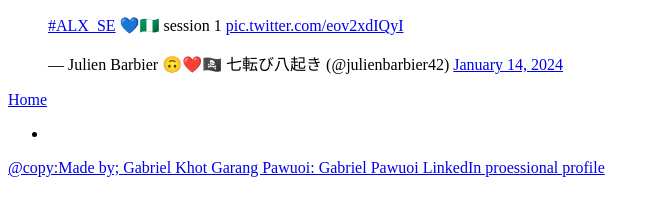
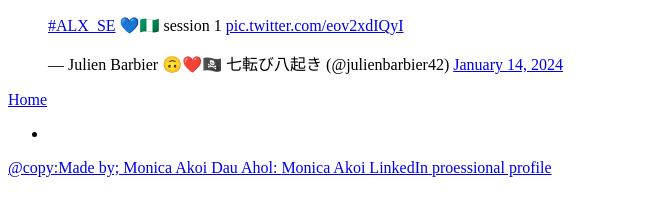
Before and after one commit to Monica486-bot/alu-web-development, a plain HTML site: page html_basic/tweets.html in a window 1280 px wide. Shown: the whole page, without its empty margins (0-660 px from the left). Drawn offline with Linux system fonts and the light colour scheme.

Commit message:
Initial commit

```diff
--- a/html_basic/tweets.html
+++ b/html_basic/tweets.html
@@ -20,7 +20,7 @@
 </aside>
 </article>
 <footer>
-        @copy:Made by; Gabriel Khot Garang Pawuoi: <a href="https://www.linkedin.com/in/gabriel-pawuoi-21314a280/ " target="_blank ">Gabriel Pawuoi LinkedIn proessional profile </a>
+        @copy:Made by; Monica Akoi Dau Ahol: <a href="https://www.linkedin.com/in/monica-akoi-21314a280/ " target="_blank ">Monica Akoi LinkedIn proessional profile </a>
 </footer>
 </main>
 </header>
```
